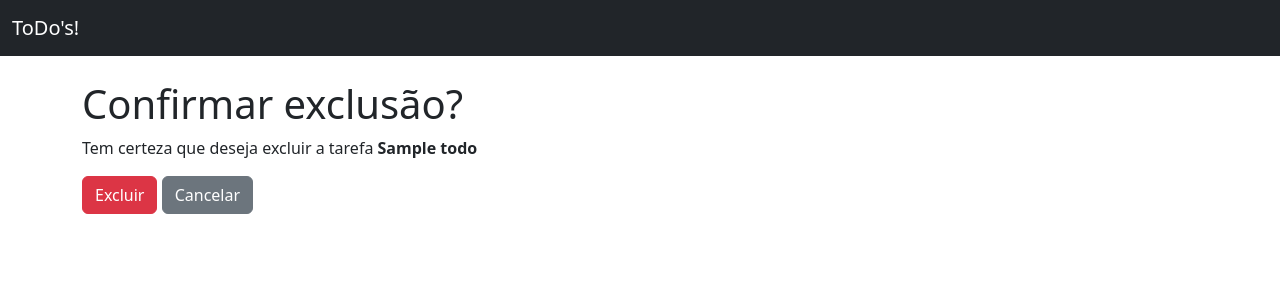
After one commit to Moscarde/django-todo, a Django app: page /delete/1 in a window 1280 px wide. The commit adds this page. Shown: the top 300 px of the page. Run offline with Django 5.2, Linux system fonts and the light colour scheme; tables that the repository leaves empty hold one stand-in row (values such as "Sample post").

Commit message:
feat: add update and delete functionality for todos

```diff
--- a/setup/urls.py
+++ b/setup/urls.py
@@ -18,10 +18,12 @@ Including another URLconf
 from django.contrib import admin
 from django.urls import path
 
-from todos.views import TodoCreateView, TodoListView
+from todos.views import TodoCreateView, TodoListView, TodoUpdateView, TodoDeleteView
 
 urlpatterns = [
     path("admin/", admin.site.urls),
     path("", TodoListView.as_view(), name="todo_list"),
     path("create", TodoCreateView.as_view(), name="todo_create"),
+    path("update/<int:pk>", TodoUpdateView.as_view(), name="todo_update"),
+    path("delete/<int:pk>", TodoDeleteView.as_view(), name="todo_delete"),
 ]
--- /dev/null
+++ b/todos/templates/todos/todo_confirm_delete.html
@@ -0,0 +1,15 @@
+{% extends "base.html" %}
+
+{% block page_title %}Confirmar exclusão{% endblock page_title %}
+{% block content %}
+    <h1>Confirmar exclusão?</h1>
+    <p>Tem certeza que deseja excluir a tarefa <strong>{{ todo.title }}</strong></p>
+
+    <form method="POST">
+        {% csrf_token %}
+
+        <button type="submit" class="btn btn-danger">Excluir</button>
+        <a href="{% url 'todo_list' %}" class="btn btn-secondary">Cancelar</a>
+    </form>
+
+{% endblock content %}
--- a/todos/templates/todos/todo_form.html
+++ b/todos/templates/todos/todo_form.html
@@ -1,6 +1,8 @@
-{% extends "base.html" %} {% load crispy_forms_tags %} {% block page_title %}ToDo! Nova Tarefa{% endblock page_title %} {% block content %}
+{% extends "base.html" %} {% load crispy_forms_tags %} {% block page_title %}ToDo! {% if todo.pk %}Editar Tarefa {% else %}Nova Tarefa{% endif %}{% endblock page_title %} {% block content %} {% if todo.pk %}
+<h1>Editar Tarefa</h1>
+{% else %}
 <h1>Nova Tarefa</h1>
-
+{% endif %}
 <form method="POST">
 	{% csrf_token %} {{ form|crispy }}
 	<button type="submit" class="btn btn-primary">Salvar</button>
--- a/todos/views.py
+++ b/todos/views.py
@@ -1,18 +1,26 @@
 from django.urls import reverse_lazy
-from django.views.generic import ListView, CreateView
+from django.views.generic import CreateView, DeleteView, ListView, UpdateView
+
 from .models import Todo
 
-
-# def todo_list(request):
-#     todos = Todo.objects.all()
-
-#     return render(request, "todos/todo_list.html", {"todos": todos})
 
 class TodoListView(ListView):
     model = Todo
     template_name = "todos/todo_list.html"
 
+
 class TodoCreateView(CreateView):
     model = Todo
     fields = ["title", "deadline"]
     success_url = reverse_lazy("todo_list")
+
+
+class TodoUpdateView(UpdateView):
+    model = Todo
+    fields = ["title", "deadline"]
+    success_url = reverse_lazy("todo_list")
+
+
+class TodoDeleteView(DeleteView):
+    model = Todo
+    success_url = reverse_lazy("todo_list")
```
Also changed, not shown: todos/templates/todos/todo_list.html (+3 -4 lines).
